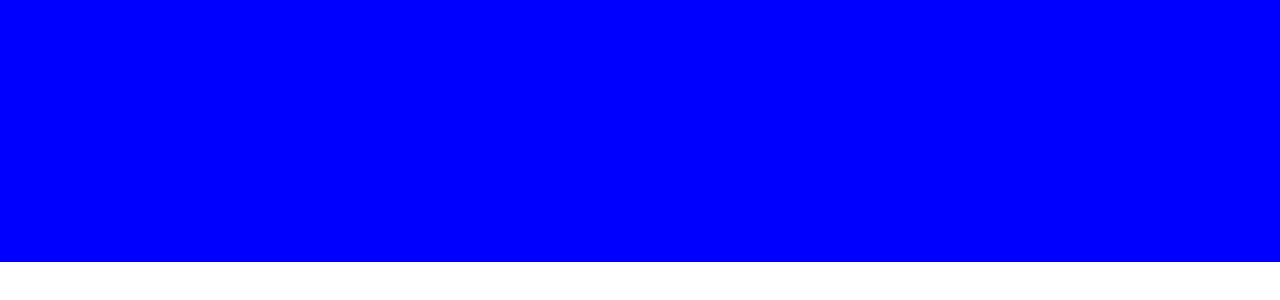
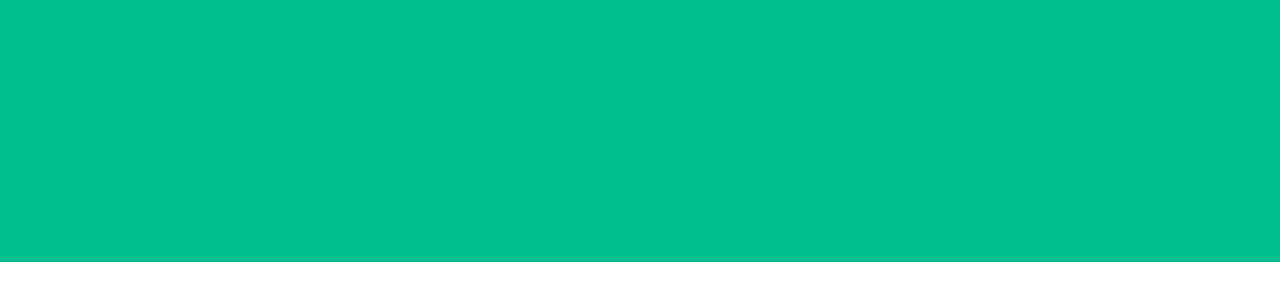
Before and after one commit to adriancast/flattish, a plain HTML site: page index.html in a window 1280 px wide. Shown: the part 38-338 px from the top of the page. Drawn offline with Linux system fonts and the light colour scheme.

Commit message:
Better structure of the Sass

```diff
--- a/css/style.css
+++ b/css/style.css
@@ -1,3 +1,7 @@
+body {
+  margin: 0;
+  padding: 0; }
+
 .container {
   margin: 0 auto;
   max-width: 1280px;
@@ -439,11 +443,7 @@
       .row .col.push-l12 {
         left: 100%; } }
 
-body {
-  margin: 0;
-  padding: 0; }
-
 .hero {
   min-width: 100%;
   min-height: 300px;
-  background-color: blue; }
+  background-color: #00bf8f; }
```
Also changed, not shown: css/components/colors.css (added).
